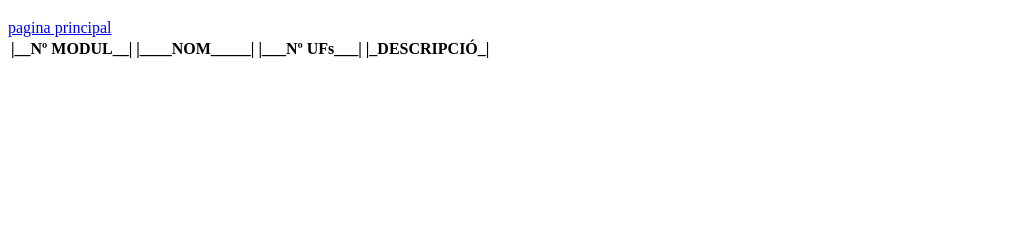
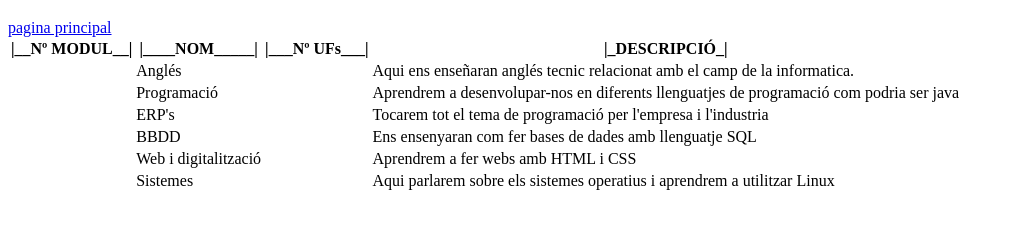
Before and after one commit to gerardforness/rep1, a plain HTML site: page resta de pagines/assignatures.html in a window 1280 px wide. Shown: the part 61-290 px from the top of the page, without its empty margins (0-1013 px from the left). Drawn offline with Linux system fonts and the light colour scheme.

Commit message:
crear la taula amb les assignatures i descripcions

```diff
--- a/resta de pagines/assignatures.html
+++ b/resta de pagines/assignatures.html
@@ -9,14 +9,48 @@
     <h1>ASSIGNATURES</h1>
     <a href="/index.html">pagina principal</a>
     <table>
-        <thead>
         <tr>
             <th>|__Nº MODUL__|</th>
             <th>|____NOM_____|</th>
             <th>|___Nº UFs___|</th>
             <th>|_DESCRIPCIÓ_|</th>
         </tr>
-        </thead>
+        <tr>
+            <td></td>
+            <td>Anglés</td>
+            <td></td>
+            <td>Aqui ens enseñaran anglés tecnic relacionat amb el camp de la informatica.</td>
+        </tr>
+        <tr>
+            <td></td>
+            <td>Programació</td>
+            <td></td>
+            <td>Aprendrem a desenvolupar-nos en diferents llenguatjes de programació com podria ser java</td>
+        </tr>
+        <tr>
+            <td></td>
+            <td>ERP's</td>
+            <td></td>
+            <td>Tocarem tot el tema de programació per l'empresa i l'industria</td>
+        </tr>
+        <tr>
+            <td></td>
+            <td>BBDD</td>
+            <td></td>
+            <td>Ens ensenyaran com fer bases de dades amb llenguatje SQL</td>
+        </tr>
+        <tr>
+            <td></td>
+            <td>Web i digitalització</td>
+            <td></td>
+            <td>Aprendrem a fer webs amb HTML i CSS</td>
+        </tr>
+        <tr>
+            <td></td>
+            <td>Sistemes</td>
+            <td></td>
+            <td>Aqui parlarem sobre els sistemes operatius i aprendrem a utilitzar Linux</td>
+        </tr>
     </table>
 </body>
 </html>
```
Lines whose indentation alone changed are shown as unchanged.
